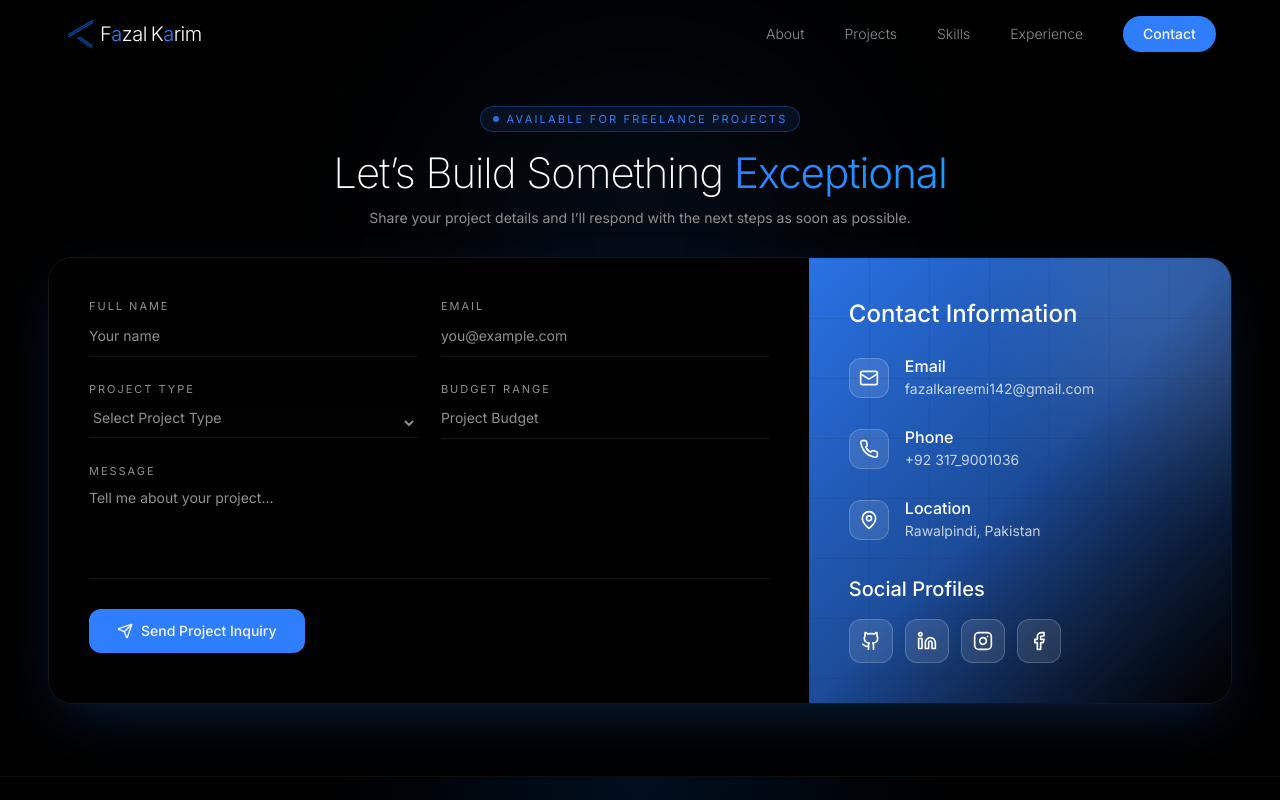
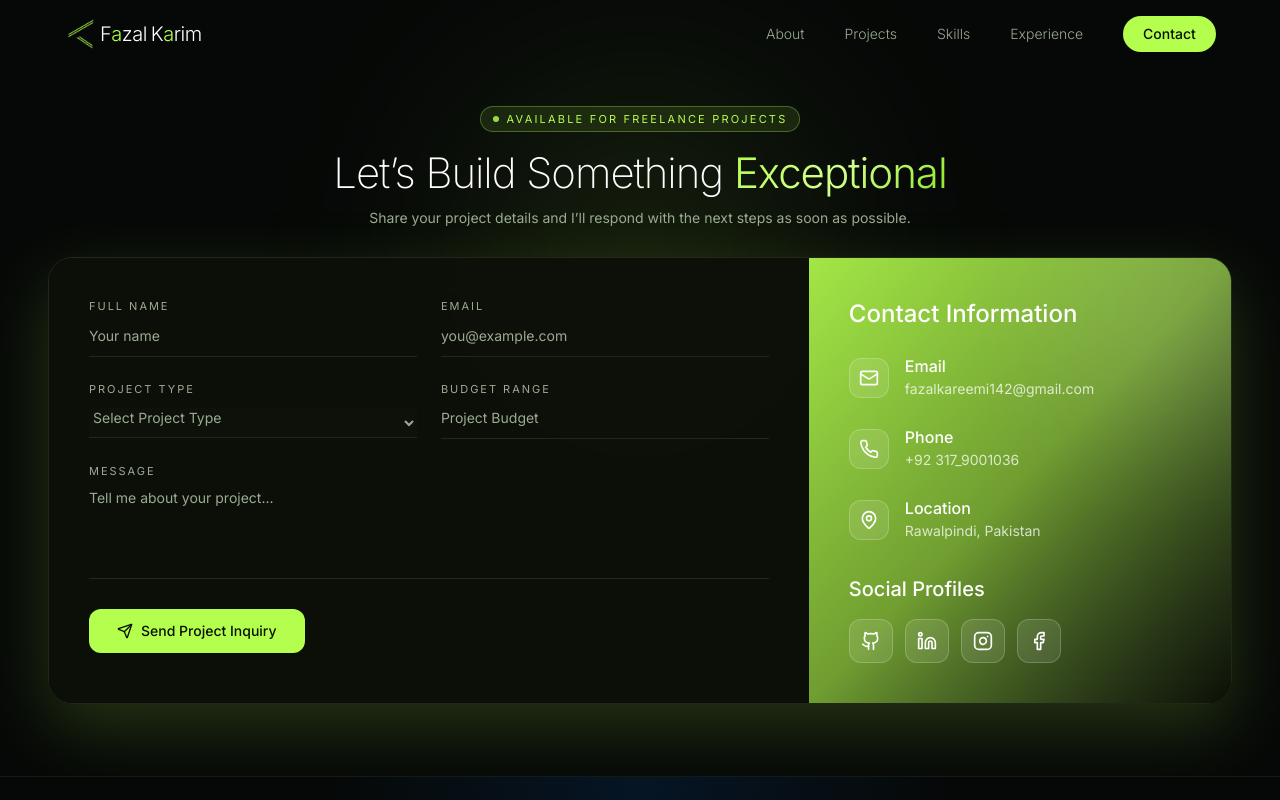
Before and after one commit to fazalkariim/Fazal-Karim, a React (Vite) app: page /hire in a window 1280 px wide. Shown: the top 800 px of the page. Built offline with nearby package versions, Linux system fonts and the light colour scheme.

Commit message:
feat: redesign portfolio theme with premium black and neon green palette

```diff
--- a/index.html
+++ b/index.html
@@ -3,7 +3,7 @@
   <head>
     <meta charset="UTF-8" />
 
-    <link rel="icon" type="image/png" href="/newlogo.png" />
+    <link rel="icon" type="image/png" href="/brand.png" />
 
     <meta name="viewport" content="width=device-width, initial-scale=1.0" />
 
--- a/src/components/Footer.jsx
+++ b/src/components/Footer.jsx
@@ -7,7 +7,7 @@ import {
   Instagram,
   Facebook,
 } from "lucide-react";
-import logoo from "@/assets/logo.png";
+import logoo from "@/assets/brand.png";
 
 export function Footer() {
   const [activeGradient, setActiveGradient] = useState(false);
--- a/src/components/Hero.jsx
+++ b/src/components/Hero.jsx
@@ -1,5 +1,5 @@
 import fk from "@/assets/fk.png";
-import logoo from "@/assets/logo.png";
+import logoo from "@/assets/brand.png";
 import fazal from "@/assets/fkk.png";
 import img7 from "@/assets/7.png";
 import img8 from "@/assets/8.png";
--- a/src/components/Navbar.jsx
+++ b/src/components/Navbar.jsx
@@ -1,7 +1,7 @@
 import { Link, NavLink, useLocation } from "react-router-dom";
 import { useEffect, useState } from "react";
 import { Menu, X } from "lucide-react";
-import logoo from "@/assets/logo.png";
+import brand from "@/assets/brand.png";
 
 const links = [
   { to: "/about", label: "About" },
@@ -199,7 +199,7 @@ export function Navbar() {
           {/* LOGO */}
           <Link to="/" className="flex items-center gap-1 group animate-fadeInDown">
             <img
-              src={logoo}
+              src={brand}
               alt="logo"
               className="w-8 h-8 object-contain group-hover:scale-110 transition-transform duration-300"
             />
--- a/src/pages/Hire.jsx
+++ b/src/pages/Hire.jsx
@@ -150,7 +150,7 @@ export default function Hire() {
               <button
                 disabled={loading}
                 type="submit"
-                className="inline-flex items-center justify-center gap-2 rounded-xl bg-primary px-7 py-3 text-sm font-medium text-primary-foreground transition-all hover:scale-[1.02] hover:shadow-glow disabled:opacity-60"
+                className="cursor-pointer inline-flex items-center justify-center gap-2 rounded-xl bg-primary px-7 py-3 text-sm font-medium text-primary-foreground transition-all hover:scale-[1.02] hover:shadow-glow disabled:opacity-60"
               >
                 <Send className="w-4 h-4" />
                 {loading ? "Sending Request..." : "Send Project Inquiry"}
--- a/src/styles.css
+++ b/src/styles.css
@@ -3,120 +3,257 @@
 
 @theme {
   --font-sans: "Inter", system-ui, -apple-system, sans-serif;
+
   --color-background: var(--background);
   --color-foreground: var(--foreground);
+
   --color-card: var(--card);
   --color-card-foreground: var(--card-foreground);
+
   --color-primary: var(--primary);
   --color-primary-foreground: var(--primary-foreground);
   --color-primary-glow: var(--primary-glow);
+
   --color-secondary: var(--secondary);
   --color-secondary-foreground: var(--secondary-foreground);
+
   --color-muted: var(--muted);
   --color-muted-foreground: var(--muted-foreground);
+
   --color-accent: var(--accent);
   --color-accent-foreground: var(--accent-foreground);
+
   --color-border: var(--border);
   --color-input: var(--input);
+
   --color-ring: var(--ring);
+
   --color-surface: var(--surface);
   --color-surface-elevated: var(--surface-elevated);
 }
 
 :root {
   --radius: 0.75rem;
-  --background: oklch(0.04 0 0);
-  --foreground: oklch(0.98 0 0);
-  --surface: oklch(0.08 0 0);
-  --surface-elevated: oklch(0.12 0 0);
-  --card: oklch(0.08 0 0);
-  --card-foreground: oklch(0.98 0 0);
-  --primary: oklch(0.62 0.21 260);
-  --primary-foreground: oklch(0.98 0 0);
-  --primary-glow: oklch(0.7 0.22 255);
-  --secondary: oklch(0.15 0 0);
-  --secondary-foreground: oklch(0.98 0 0);
-  --muted: oklch(0.15 0 0);
-  --muted-foreground: oklch(0.65 0 0);
-  --accent: oklch(0.62 0.21 260);
-  --accent-foreground: oklch(0.98 0 0);
-  --border: oklch(0.2 0 0);
-  --input: oklch(0.18 0 0);
-  --ring: oklch(0.62 0.21 260);
 
-  --gradient-primary: linear-gradient(135deg, oklch(0.62 0.21 260), oklch(0.7 0.22 255));
-  --gradient-text: linear-gradient(135deg, oklch(0.98 0 0), oklch(0.7 0.22 255));
-  --shadow-glow: 0 0 60px -10px oklch(0.62 0.21 260 / 0.4);
-  --shadow-card: 0 8px 32px -8px oklch(0 0 0 / 0.6);
-  --shadow-elevated: 0 20px 60px -20px oklch(0.62 0.21 260 / 0.3);
+  /* MAIN BACKGROUND */
+  --background: #060807;
+  --foreground: #f7fff0;
+
+  /* SURFACES */
+  --surface: #0c1008;
+  --surface-elevated: #11170c;
+
+  --card: #0d1109;
+  --card-foreground: #f7fff0;
+
+  /* PRIMARY (NEW GREEN) */
+  --primary: #B4FF4D;
+  --primary-foreground: #081103;
+
+  --primary-glow: #D7FF99;
+
+  /* SECONDARY */
+  --secondary: #151b12;
+  --secondary-foreground: #e9f9d6;
+
+  /* MUTED */
+  --muted: #171c13;
+  --muted-foreground: #9baa93;
+
+  /* ACCENT */
+  --accent: #9EF03C;
+  --accent-foreground: #081103;
+
+  /* UI */
+  --border: #20281a;
+  --input: #161d12;
+  --ring: #B4FF4D;
+
+  /* GRADIENTS */
+  --gradient-primary:
+    linear-gradient(
+      135deg,
+      #B4FF4D 0%,
+      #D4FF90 50%,
+      #8CE623 100%
+    );
+
+  --gradient-text:
+    linear-gradient(
+      135deg,
+      #ffffff 10%,
+      #DFFFBA 45%,
+      #B4FF4D 100%
+    );
+
+  /* SHADOWS */
+  --shadow-glow:
+    0 0 80px rgba(180,255,77,.28);
+
+  --shadow-card:
+    0 16px 50px rgba(0,0,0,.55);
+
+  --shadow-elevated:
+    0 24px 70px rgba(180,255,77,.18);
 }
 
 @layer base {
-  * { border-color: var(--border); }
-  html { scroll-behavior: smooth; }
+  * {
+    border-color: var(--border);
+  }
+
+  html {
+    scroll-behavior: smooth;
+  }
+
   body {
     background-color: var(--background);
     color: var(--foreground);
+
     font-family: var(--font-sans);
+
     -webkit-font-smoothing: antialiased;
   }
-  ::selection { background-color: oklch(0.62 0.21 260 / 0.3); }
+
+::selection {
+  background-color: rgba(180,255,77,.35);
+  color: #000;
+}
 }
 
 @layer utilities {
+
   .text-gradient {
     background: var(--gradient-text);
+
     -webkit-background-clip: text;
+
     background-clip: text;
+
     color: transparent;
   }
+
   .text-gradient-primary {
     background: var(--gradient-primary);
+
     -webkit-background-clip: text;
+
     background-clip: text;
+
     color: transparent;
   }
-  .bg-gradient-primary { background: var(--gradient-primary); }
-  .shadow-glow { box-shadow: var(--shadow-glow); }
-  .shadow-card { box-shadow: var(--shadow-card); }
-  .shadow-elevated { box-shadow: var(--shadow-elevated); }
 
-  .glow-border { position: relative; }
+  .bg-gradient-primary {
+    background: var(--gradient-primary);
+  }
+
+  .shadow-glow {
+    box-shadow: var(--shadow-glow);
+  }
+
+  .shadow-card {
+    box-shadow: var(--shadow-card);
+  }
+
+  .shadow-elevated {
+    box-shadow: var(--shadow-elevated);
+  }
+
+  .glow-border {
+    position: relative;
+  }
+
   .glow-border::before {
     content: "";
+
     position: absolute;
+
     inset: -1px;
+
     border-radius: inherit;
+
     padding: 1px;
-    background: linear-gradient(135deg, oklch(0.62 0.21 260 / 0.5), transparent 50%, oklch(0.62 0.21 260 / 0.3));
-    -webkit-mask: linear-gradient(#000 0 0) content-box, linear-gradient(#000 0 0);
+
+  background:
+linear-gradient(
+135deg,
+rgba(180,255,77,.55),
+transparent 50%,
+rgba(180,255,77,.25)
+);
+
+    -webkit-mask:
+      linear-gradient(#000 0 0) content-box,
+      linear-gradient(#000 0 0);
+
     -webkit-mask-composite: xor;
+
     mask-composite: exclude;
+
     pointer-events: none;
   }
 
   .bg-grid {
     background-image:
-      linear-gradient(to right, oklch(0.2 0 0 / 0.4) 1px, transparent 1px),
-      linear-gradient(to bottom, oklch(0.2 0 0 / 0.4) 1px, transparent 1px);
+      linear-gradient(
+        to right,
+        rgba(180,255,77,.06) 1px,
+        transparent 1px
+      ),
+      linear-gradient(
+        to bottom,
+        rgba(180,255,77,.06) 1px,
+        transparent 1px
+      );
+
     background-size: 60px 60px;
   }
 
   .glass {
-    background: oklch(0.08 0 0 / 0.6);
-    backdrop-filter: blur(12px);
-    -webkit-backdrop-filter: blur(12px);
+    background:
+      rgba(10,10,10,.65);
+
+    backdrop-filter:
+      blur(16px);
+
+    -webkit-backdrop-filter:
+      blur(16px);
+
+    border:
+      1px solid rgba(180,255,77,.08);
   }
 
   @keyframes float {
-    0%, 100% { transform: translateY(0); }
-    50% { transform: translateY(-10px); }
+
+    0%,100% {
+      transform: translateY(0);
+    }
+
+    50% {
+      transform: translateY(-10px);
+    }
   }
-  .animate-float { animation: float 6s ease-in-out infinite; }
+
+  .animate-float {
+    animation:
+      float 6s ease-in-out infinite;
+  }
 
   @keyframes fade-up {
-    from { opacity: 0; transform: translateY(20px); }
-    to { opacity: 1; transform: translateY(0); }
+
+    from {
+      opacity: 0;
+      transform: translateY(20px);
+    }
+
+    to {
+      opacity: 1;
+      transform: translateY(0);
+    }
   }
-  .animate-fade-up { animation: fade-up 0.6s ease-out both; }
+
+  .animate-fade-up {
+    animation:
+      fade-up .6s ease-out both;
+  }
 }
```
Also changed, not shown: public/brand.png (added), src/assets/brand.png (added).
